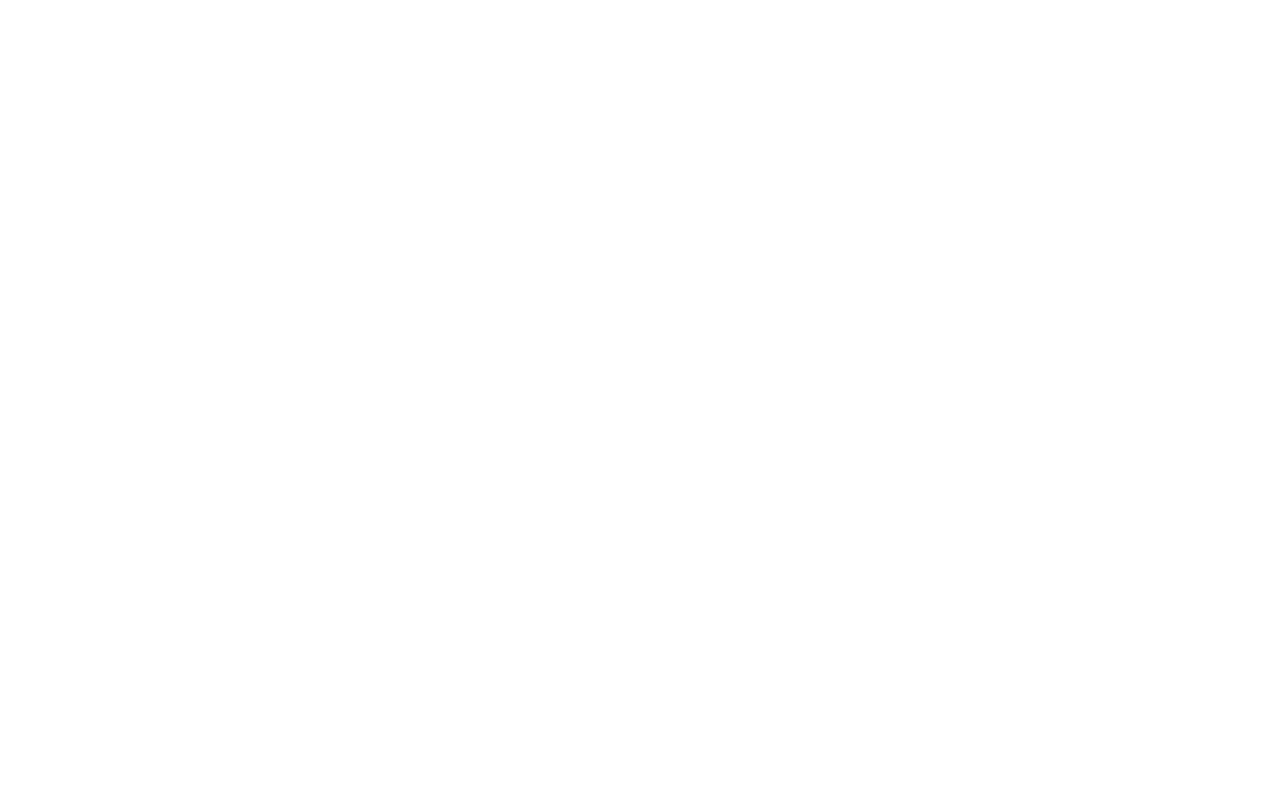
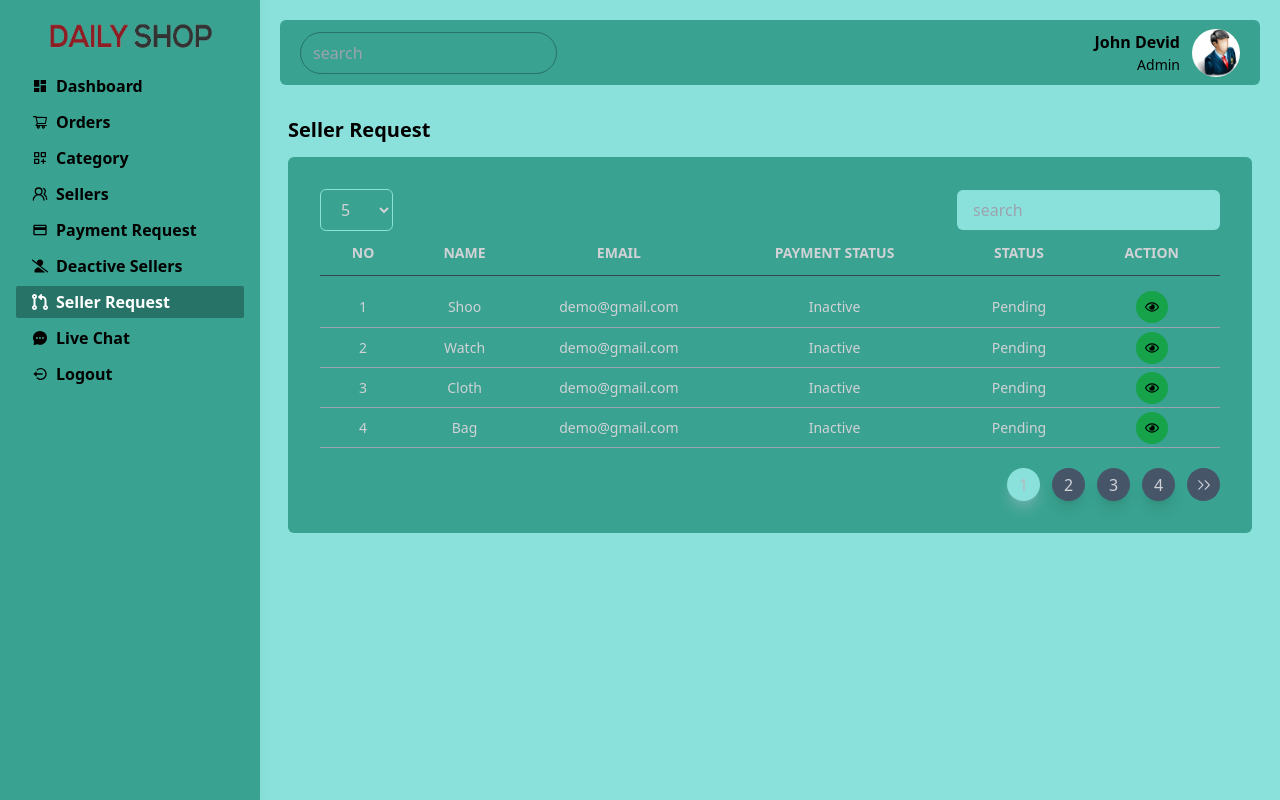
Before and after one commit to Atik2788/e-commerce-project-dashboard, a React (Create React App) app: page /admin/dashboard/seller-request in a window 1280 px wide. Before the commit this address had no page. Built offline with nearby package versions, Linux system fonts and the light colour scheme.

Commit message:
24. done seller request pageg

```diff
--- a/src/router/routes/adminRoutes.js
+++ b/src/router/routes/adminRoutes.js
@@ -1,5 +1,6 @@
 // import AdminDashboard from "../../views/admin/AdminDashboard";
 import {lazy} from "react";
+import SellerRequest from "../../views/admin/SellerRequest";
 const Sellers = lazy(() => import('../../views/admin/Sellers'))
 const PaymentRequest = lazy(() => import('../../views/admin/PaymentRequest'))
 const DeactiveSellers = lazy(() => import('../../views/admin/DeactiveSellers'))
@@ -39,4 +40,9 @@ export const adminRoutes = [
         element: <DeactiveSellers/>,
         role: "admin"
     },
+    {
+        path: 'admin/dashboard/seller-request',
+        element: <SellerRequest/>,
+        role: "admin"
+    },
 ]
--- /dev/null
+++ b/src/views/admin/SellerRequest.jsx
@@ -0,0 +1,70 @@
+import React, { useState } from "react";
+import SetParPage from "./commonPages/SetParPage";
+import Table from "./commonPages/Table";
+import Pagination from "./commonPages/Pagination";
+import { FaRegEye } from "react-icons/fa";
+
+const SellerRequest = () => {
+  const [currentPage, setCurrentPage] = useState(1);
+  const [parPage, setParPage] = useState(5);
+
+  const headers = ["No", "Name", "Email", "Payment Status", "Status", "Action"];
+  const rows = [
+    {
+      no: 1,
+      name: "Shoo",
+      email: "demo@gmail.com",
+      paymentStatus: "Inactive",
+      status: "Pending",
+      icon1: <FaRegEye />
+    },
+    {
+      no: 2,
+      name: "Watch",
+      email: "demo@gmail.com",
+      paymentStatus: "Inactive",
+      status: "Pending",
+      icon1: <FaRegEye />
+    },
+    {
+      no: 3,
+      name: "Cloth",
+      email: "demo@gmail.com",
+      paymentStatus: "Inactive",
+      status: "Pending",
+      icon1: <FaRegEye />
+    },
+    {
+     no: 4,
+     name: "Bag",
+     email: "demo@gmail.com",
+     paymentStatus: "Inactive",
+     status: "Pending",
+     icon1: <FaRegEye />
+    },
+  ];
+
+  return (
+    <div className="px-2 lg:px-7 pt-5">
+            <h1 className="text-[20px] font-bold mb-3">Seller Request</h1>
+
+      <div className="flex fex-col justify-between items-center mb-5 p-4 bg-[#39a290] rounded-md">
+        <div className="w-full p-4 bg-[#39a290] rounded-md">
+          <SetParPage setParPage={setParPage} />
+          <Table headers={headers} rows={rows} iconbgColor = "bg-green-600 hover:bg-green-500 text-black"/>
+          <div className=" w-full flex justify-end items-center mt-5">
+          <Pagination
+                setCurrentPage={setCurrentPage}
+                currentPage={currentPage}
+                totalItem={50}
+                parPage={parPage}
+                showItem={3}
+              />
+          </div>
+        </div>
+      </div>
+    </div>
+  );
+};
+
+export default SellerRequest;
--- a/src/views/admin/commonPages/Table.jsx
+++ b/src/views/admin/commonPages/Table.jsx
@@ -16,13 +16,13 @@ const Table = ({ headers, rows, iconbgColor, icon2bgColor }) => {
         </thead>
 
         <tbody className="mt-5">
-          <tr>
-            <td colSpan={headers.length} className="h-3"></td>
+          <tr className="">
+            <td colSpan={headers.length} className="h-3 "></td>
           </tr>
           {rows.map((row, index) => (
             <tr
               key={index}
-              className="hover:bg-[#43b3a0] justify-center items-center"
+              className="hover:bg-[#43b3a0] justify-center items-center border-b border-gray-400 h-[40px]"
             >
               {row.no && <td className="">{row.no}</td>}
 
```
